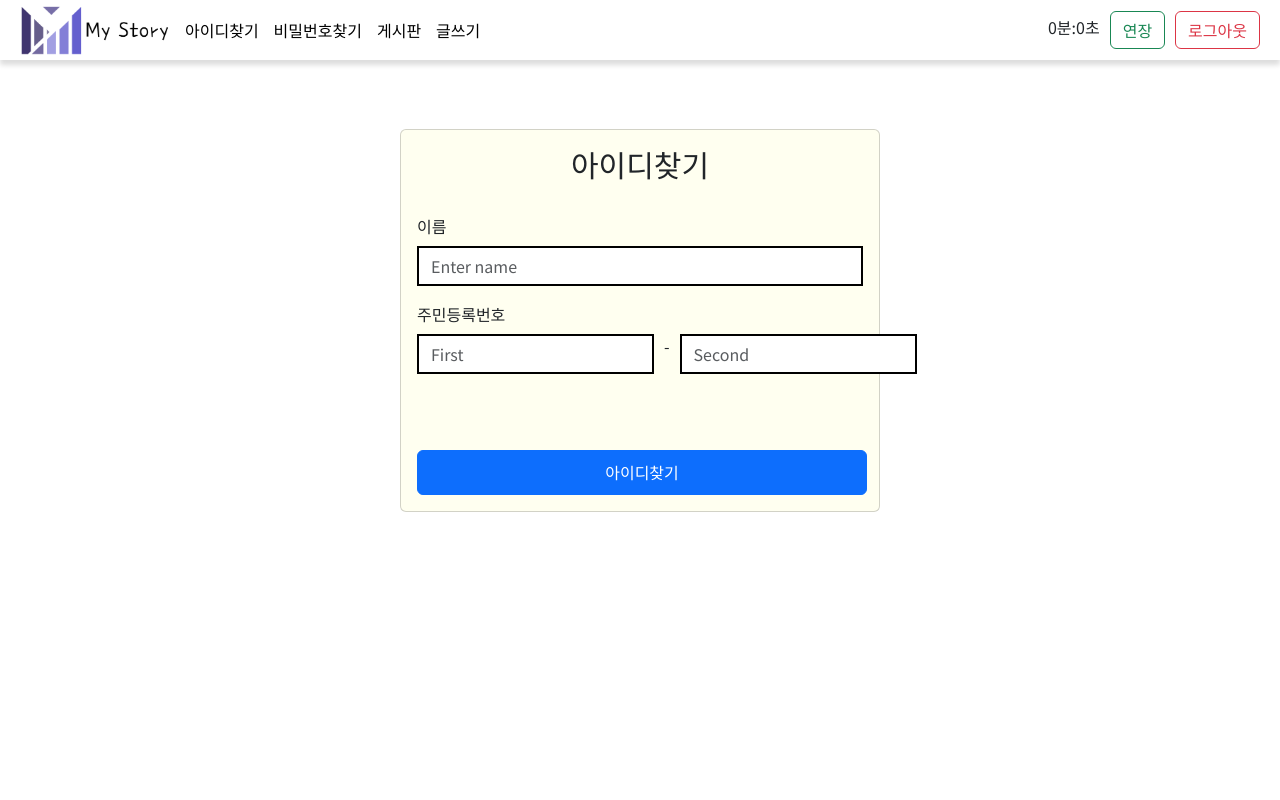
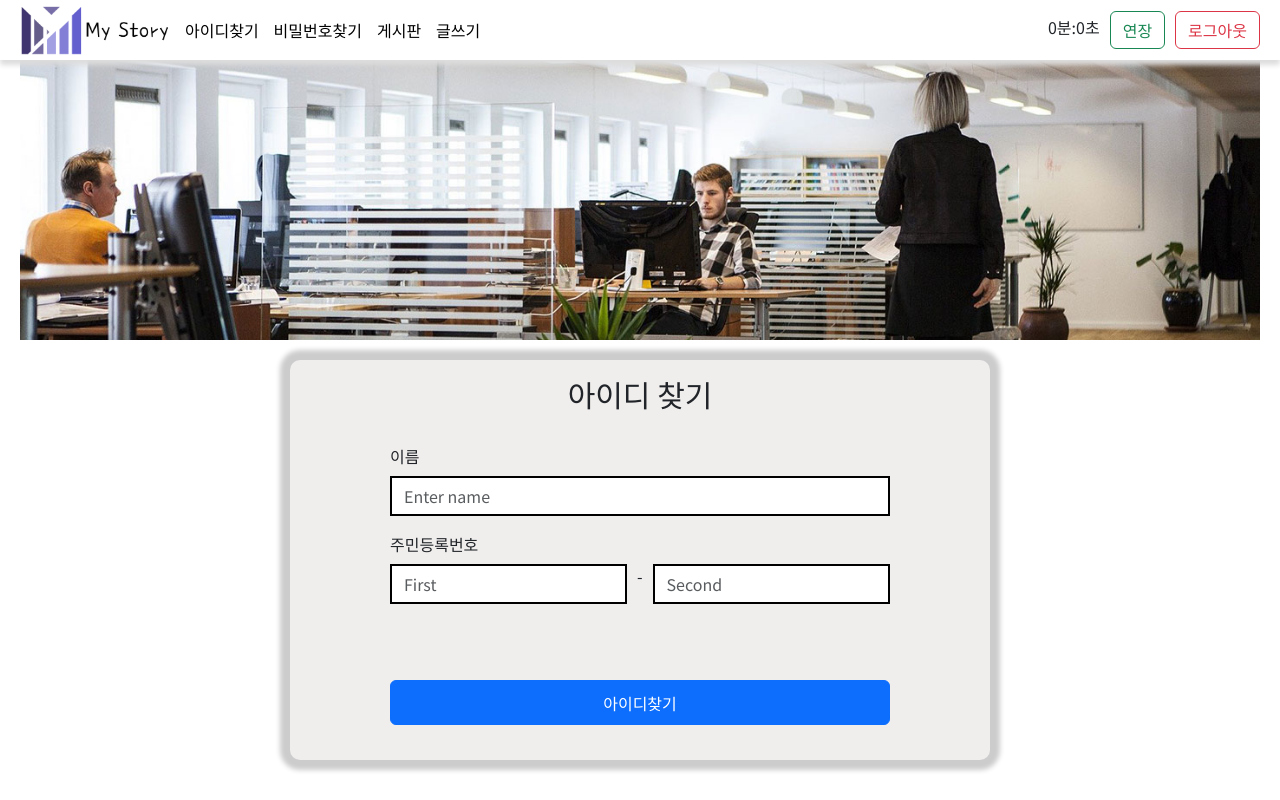
Before and after one commit to qjatjs123123/MyStory, a React app: page /FindId in a window 1280 px wide. Built offline with nearby package versions, Linux system fonts and the light colour scheme; no server answers; a web font is replaced by a local one.

Commit message:
id find 디자인수정

```diff
--- a/src/components/pages/memberPage/FindId.js
+++ b/src/components/pages/memberPage/FindId.js
@@ -22,7 +22,7 @@ function FindId(){
             userNum: first + second
         };
 
-        return axios.post(url, data);
+        return axios.post(url, data, { withCredentials: true });
     }
 
     const findIdSubmit = (e) => {
@@ -43,10 +43,15 @@ function FindId(){
     }
 
     return (
-        <div style={{ display: 'flex', justifyContent: 'center', alignItems: 'center', minHeight: '80vh' }}>
-            <Card style={{ width: '30rem', background:'ivory'}}>
+        <div className='id-container'>
+            <div className='id-photo'>
+
+            </div>
+            <div className="join-content id-content">
+                <div style={{ display: 'flex', justifyContent: 'center', alignItems: 'center' }}>
+                    <Card style={{backgroundColor:'transparent', border:'none'}}>
                         <Card.Body>
-                    <Card.Title style={{ display: 'flex', justifyContent: 'center', alignItems: 'center', fontSize: '30px'}}>아이디찾기</Card.Title><br/>
+                            <Card.Title style={{ display: 'flex', justifyContent: 'center', alignItems: 'center', fontSize: '30px'}}>아이디 찾기</Card.Title><br/>
                             <div>
                             <Form >
                                 <Form.Group className="mb-3" controlId="formGroupEmail">
@@ -62,12 +67,14 @@ function FindId(){
                                     </div>
                                 </Form.Group>
                                 <div style={{ height: '30px', fontSize: '16px', color:'red', display: 'flex', justifyContent: 'center', alignItems: 'center'}}>{result}</div>
-                        <Button onClick={findIdSubmit} type="submit" style={{ width: '450px', marginTop: '30px', height: '45px' }}>아이디찾기</Button>
+                                <Button onClick={findIdSubmit} type="submit" style={{ width:'500px', marginTop: '30px', height: '45px' }}>아이디찾기</Button>
                             </Form>
                             </div>
                         </Card.Body>
                     </Card>
                 </div>
+            </div>
+        </div>
     )
 }
 
--- a/src/components/pages/memberPage/Main.js
+++ b/src/components/pages/memberPage/Main.js
@@ -60,8 +60,8 @@ return (
                   <span className='login-text'>Log In</span>
               </div>
               <div className='right-login'>
-                  <div class="main-header">
-                      <div class="logo-content">
+                  <div className="main-header">
+                      <div className="logo-content">
                           <img className="logo" src={process.env.PUBLIC_URL+'images/logo.png'}></img>
                           <span className='logo-text'>My Story</span>
                       </div>
--- a/src/style.css
+++ b/src/style.css
@@ -202,3 +202,22 @@
 .profile-content{
   display: none;
 }
+.id-container{
+  margin-top: 40px;
+  width: 100%;
+  padding: 20px;
+  height: calc(100vh - 60px);
+}
+.id-photo{
+  width: 100%;
+  height: 40%;
+  background:url(/public/images/id.jpg) no-repeat center center;
+  background-size: cover;
+}
+
+.id-content{
+  height: 50%;
+  top:70%;
+  width: 40%;
+  min-width: 700px;
+}
```
Also changed, not shown: routes/memberRouter.js (+4 -4 lines), public/images/id.jpg (added). Lines whose indentation alone changed are shown as unchanged.
